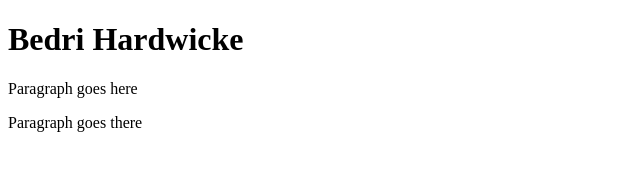
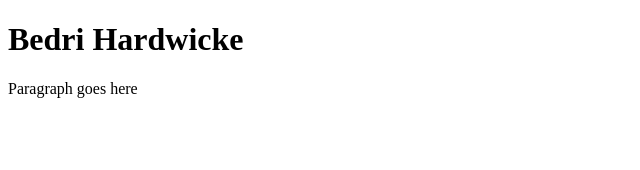
Before and after one commit to BedriHardwickeCS/HTML-Code, a plain HTML site: page index.html in a window 1280 px wide. Shown: the whole page, without its empty margins (0-640 px from the left). Drawn offline with Linux system fonts and the light colour scheme.

Commit message:
simple edit

```diff
--- a/index.html
+++ b/index.html
@@ -6,6 +6,5 @@
     <body>
         <h1>Bedri Hardwicke</h1>
         <p>Paragraph goes here</p>
-        <p>Paragraph goes there</p>
     </body>
 </html>
```
